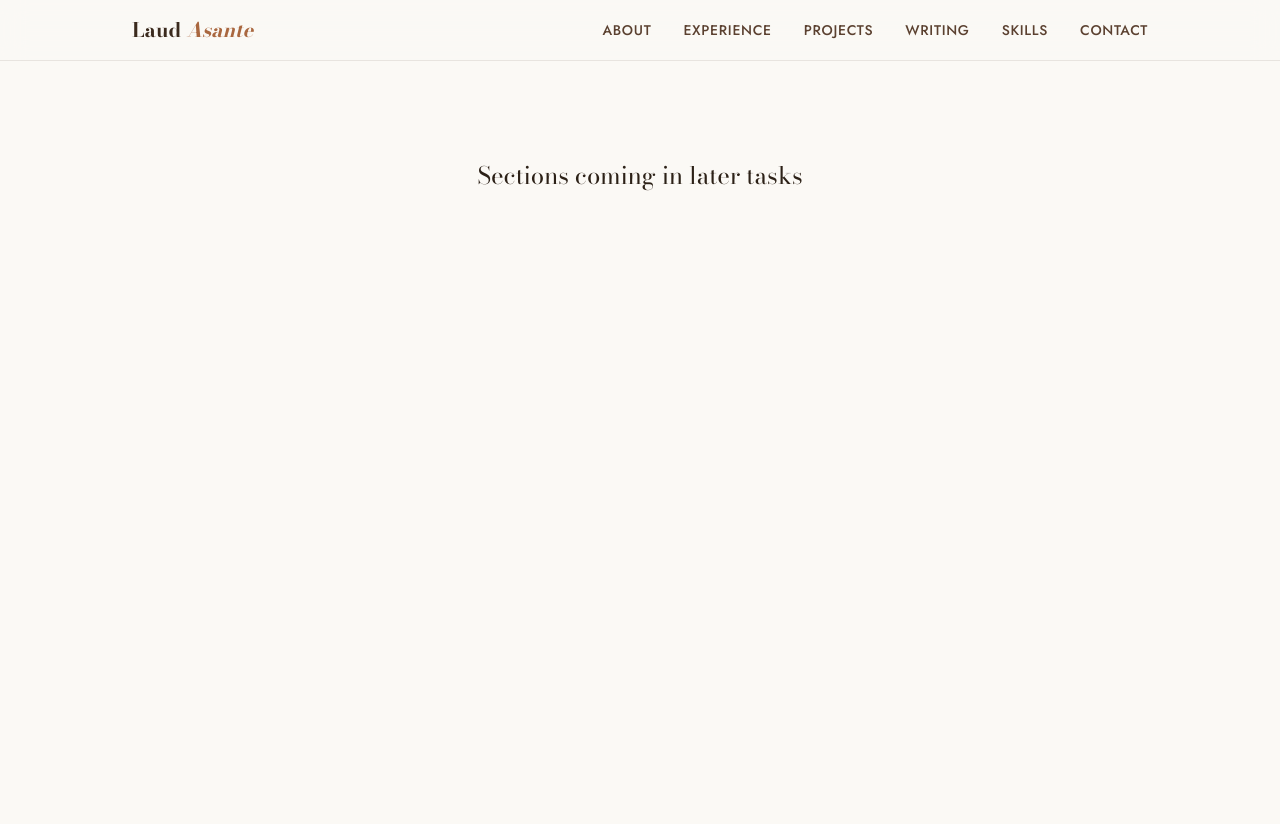
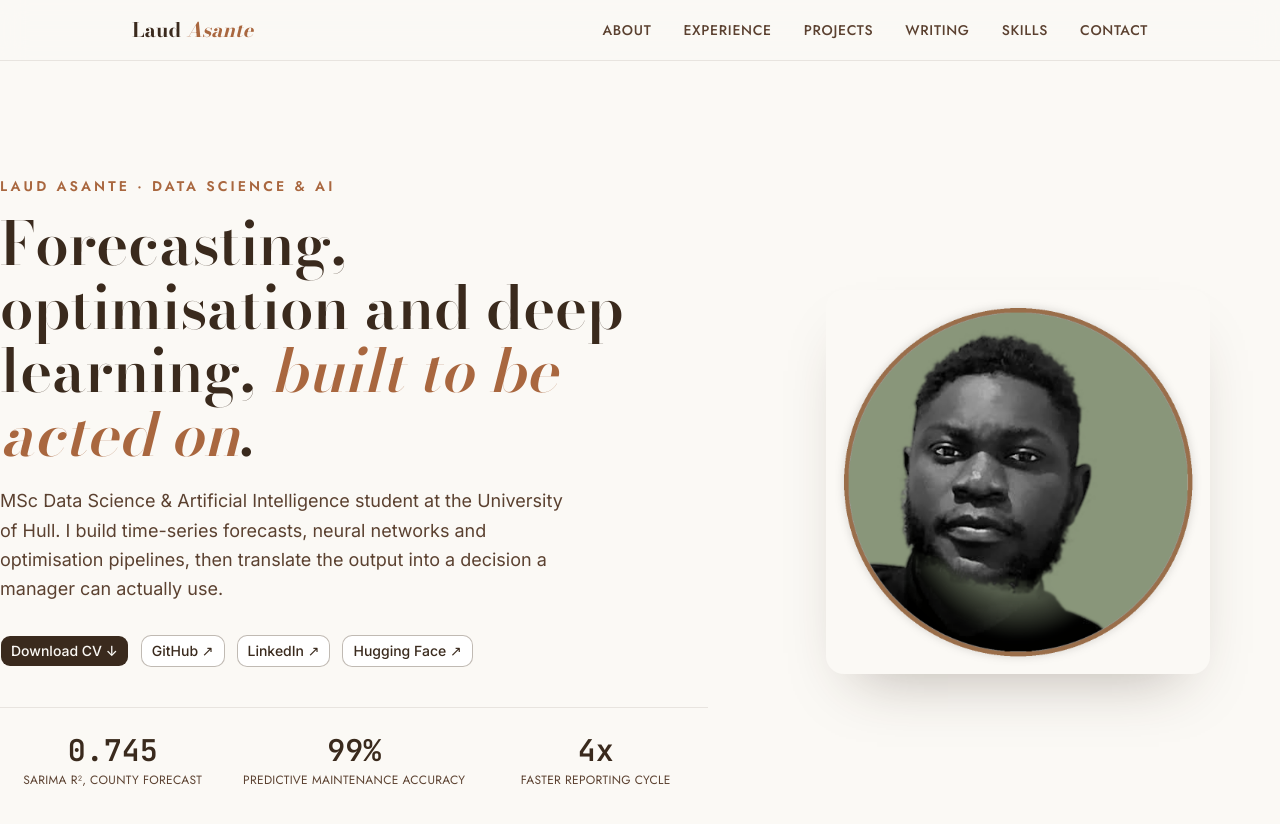
Before and after one commit to Laud1ens/portfolio-next, a Next.js app: page / in a window 1280 px wide. Shown: the top 824 px of the page. Before the commit the page ends 800 px from the top, so only its background shows below. Built offline with nearby package versions, Linux system fonts and the light colour scheme.

Commit message:
Add hero section with animated stats

```diff
--- a/app/page.tsx
+++ b/app/page.tsx
@@ -1,11 +1,12 @@
 import { SiteHeader } from "@/components/site-header";
+import { Hero } from "@/components/sections/hero";
 
 export default function Home() {
   return (
     <>
       <SiteHeader />
-      <main className="pt-40 text-center font-display text-2xl">
-        Sections coming in later tasks
+      <main>
+        <Hero />
       </main>
     </>
   );
--- /dev/null
+++ b/components/animated-stat.tsx
@@ -0,0 +1,44 @@
+"use client";
+
+import { useEffect, useRef, useState } from "react";
+import type { Stat } from "@/lib/content";
+
+export function AnimatedStat({ value, suffix = "", decimals = 0, label }: Stat) {
+  const [display, setDisplay] = useState(0);
+  const ref = useRef<HTMLDivElement>(null);
+  const started = useRef(false);
+
+  useEffect(() => {
+    const el = ref.current;
+    if (!el) return;
+    const observer = new IntersectionObserver(
+      ([entry]) => {
+        if (entry.isIntersecting && !started.current) {
+          started.current = true;
+          const start = performance.now();
+          const duration = 1200;
+          function tick(now: number) {
+            const progress = Math.min((now - start) / duration, 1);
+            setDisplay(value * progress);
+            if (progress < 1) requestAnimationFrame(tick);
+          }
+          requestAnimationFrame(tick);
+          observer.unobserve(el);
+        }
+      },
+      { threshold: 0.4 }
+    );
+    observer.observe(el);
+    return () => observer.disconnect();
+  }, [value]);
+
+  return (
+    <div className="text-center">
+      <div ref={ref} className="font-mono text-3xl font-semibold text-brown-deep">
+        {display.toFixed(decimals)}
+        {suffix}
+      </div>
+      <div className="mt-1 font-label text-xs uppercase tracking-wide text-brown">{label}</div>
+    </div>
+  );
+}
--- /dev/null
+++ b/components/sections/hero.tsx
@@ -0,0 +1,47 @@
+import Image from "next/image";
+import { hero } from "@/lib/content";
+import { AnimatedStat } from "@/components/animated-stat";
+import { Button } from "@/components/ui/button";
+
+export function Hero() {
+  return (
+    <section className="grid grid-cols-1 items-center gap-12 pb-16 pt-44 md:grid-cols-[1.15fr_0.85fr]">
+      <div>
+        <span className="mb-4 block font-label text-sm font-semibold uppercase tracking-[0.22em] text-rust">
+          {hero.kicker}
+        </span>
+        <h1 className="mb-5 font-display text-4xl font-semibold leading-[1.06] text-brown-deep md:text-6xl">
+          {hero.headline}
+          <em className="text-rust not-italic md:italic">{hero.headlineEmphasis}</em>.
+        </h1>
+        <p className="mb-8 max-w-xl text-lg leading-relaxed text-brown">{hero.lede}</p>
+        <div className="mb-10 flex flex-wrap gap-3">
+          {hero.ctas.map((cta) => (
+            <Button
+              key={cta.href}
+              asChild
+              variant={cta.primary ? "default" : "outline"}
+              className={
+                cta.primary
+                  ? "bg-brown-deep text-paper hover:bg-brown"
+                  : "border-brown-deep/30 text-brown-deep hover:bg-cream"
+              }
+            >
+              <a href={cta.href} target="_blank" rel="noopener noreferrer">
+                {cta.label}
+              </a>
+            </Button>
+          ))}
+        </div>
+        <div className="grid grid-cols-3 gap-4 border-t border-brown-deep/10 pt-6">
+          {hero.stats.map((stat) => (
+            <AnimatedStat key={stat.label} {...stat} />
+          ))}
+        </div>
+      </div>
+      <div className="relative mx-auto aspect-square w-full max-w-sm overflow-hidden rounded-2xl shadow-[0_30px_60px_-30px_rgba(58,42,29,0.35)]">
+        <Image src="/headshot.png" alt="Laud Asante" fill className="object-cover" priority />
+      </div>
+    </section>
+  );
+}
```
